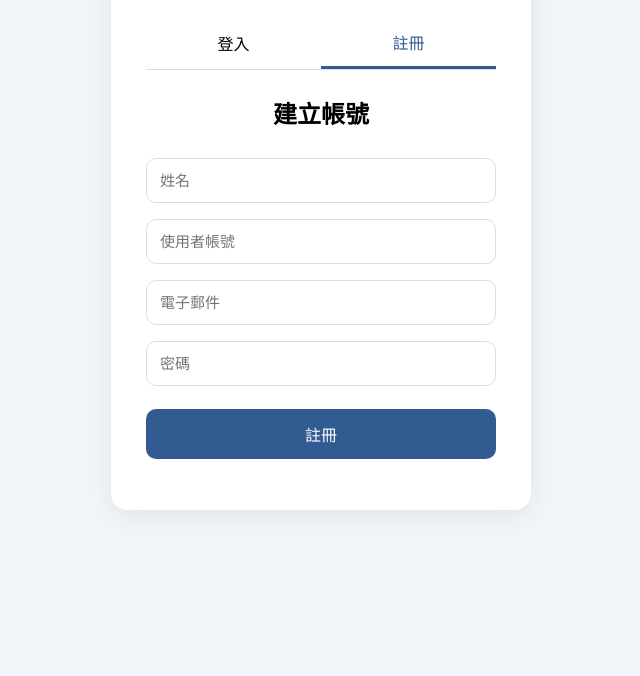
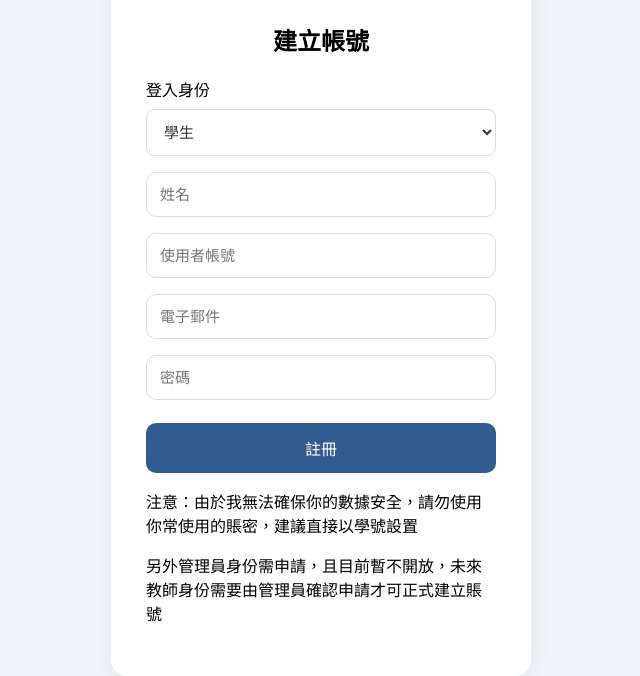
Before and after one commit to brian991019/uschool-qa-platform, a plain HTML site: page index.html in a window 1280 px wide. Both pictures are taken after a click on the button "註冊". Shown: the part 218-894 px from the top of the page, without its empty margins (319-959 px from the left). Before the commit the page ends 800 px from the top, so only its background shows below. Drawn offline with Linux system fonts and the light colour scheme.

Commit message:
身份選擇

```diff
--- a/index.html
+++ b/index.html
@@ -39,6 +39,13 @@
         <!-- 註冊區域 -->
         <form id="registerForm" class="hidden">
             <h2>建立帳號</h2>
+            <label for="loginRole">登入身份</label>
+
+            <select id="loginRole" required>
+                <option value="student">學生</option>
+                <option value="teacher">老師</option>
+                <option value="admin" disabled>⚠️管理員</option>
+            </select>
 
             <input id="registerName"
                 type="text"
@@ -61,6 +68,8 @@
                 required>
 
             <button type="submit" class="submitBtn">註冊</button>
+            <p>注意：由於我無法確保你的數據安全，請勿使用你常使用的賬密，建議直接以學號設置</p>
+            <p>另外管理員身份需申請，且目前暫不開放，未來教師身份需要由管理員確認申請才可正式建立賬號</p>
         </form>
 
         <p id="message"></p>
--- a/script.js
+++ b/script.js
@@ -9,6 +9,17 @@ const message = document.getElementById("message");
 
 //registerForm.classList.add("hidden");
 //loginForm.classList.add("hidden");
+
+//身份
+const loginRole = document.getElementById("loginRole");
+
+loginRole.addEventListener("change", () => {
+    if (loginRole.value === "admin") {
+        message.textContent = "管理員身份需另外申請，目前尚未開放。";
+    } else {
+        message.textContent = "";
+    }
+});
 
 // 切換到登入
 loginTab.addEventListener("click", () => {
--- a/style.css
+++ b/style.css
@@ -90,7 +90,30 @@ input {
     color: #d44;
 }
 
+/* 身份選擇下拉選單 */
+select {
+    width: 100%;
+    padding: 13px;
+    margin: 8px 0;
+    border: 1px solid #ddd;
+    border-radius: 8px;
+    background-color: white;
+    color: #333;
+    font-size: 15px;
+    cursor: pointer;
+    outline: none;
+}
 
+/* 點擊時的效果 */
+select:focus {
+    border-color: #315b91;
+    box-shadow: 0 0 0 3px #315b9118;
+}
+
+/* 選項 */
+option {
+    padding: 10px;
+}
 
 /*
 body {
```
